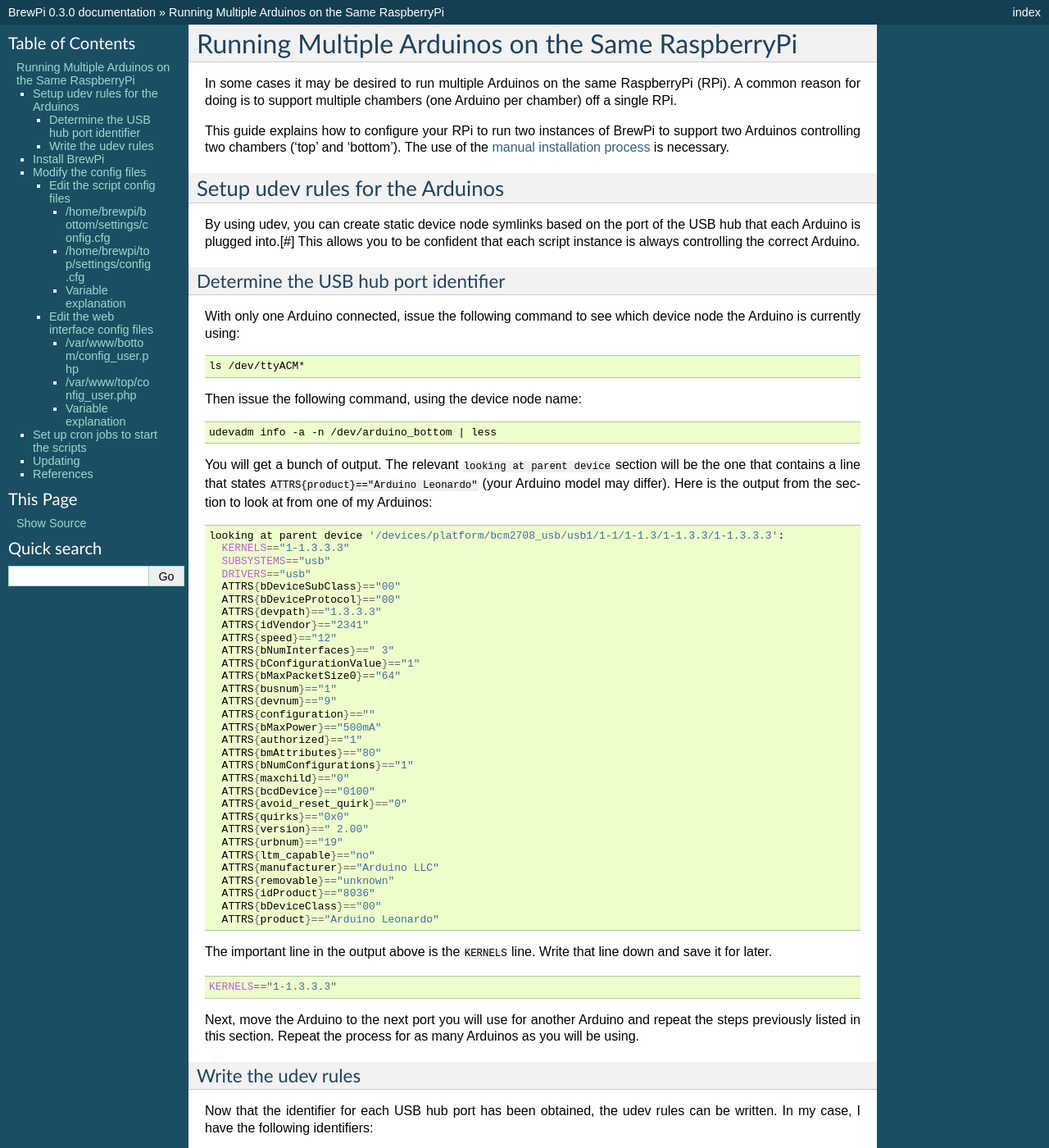
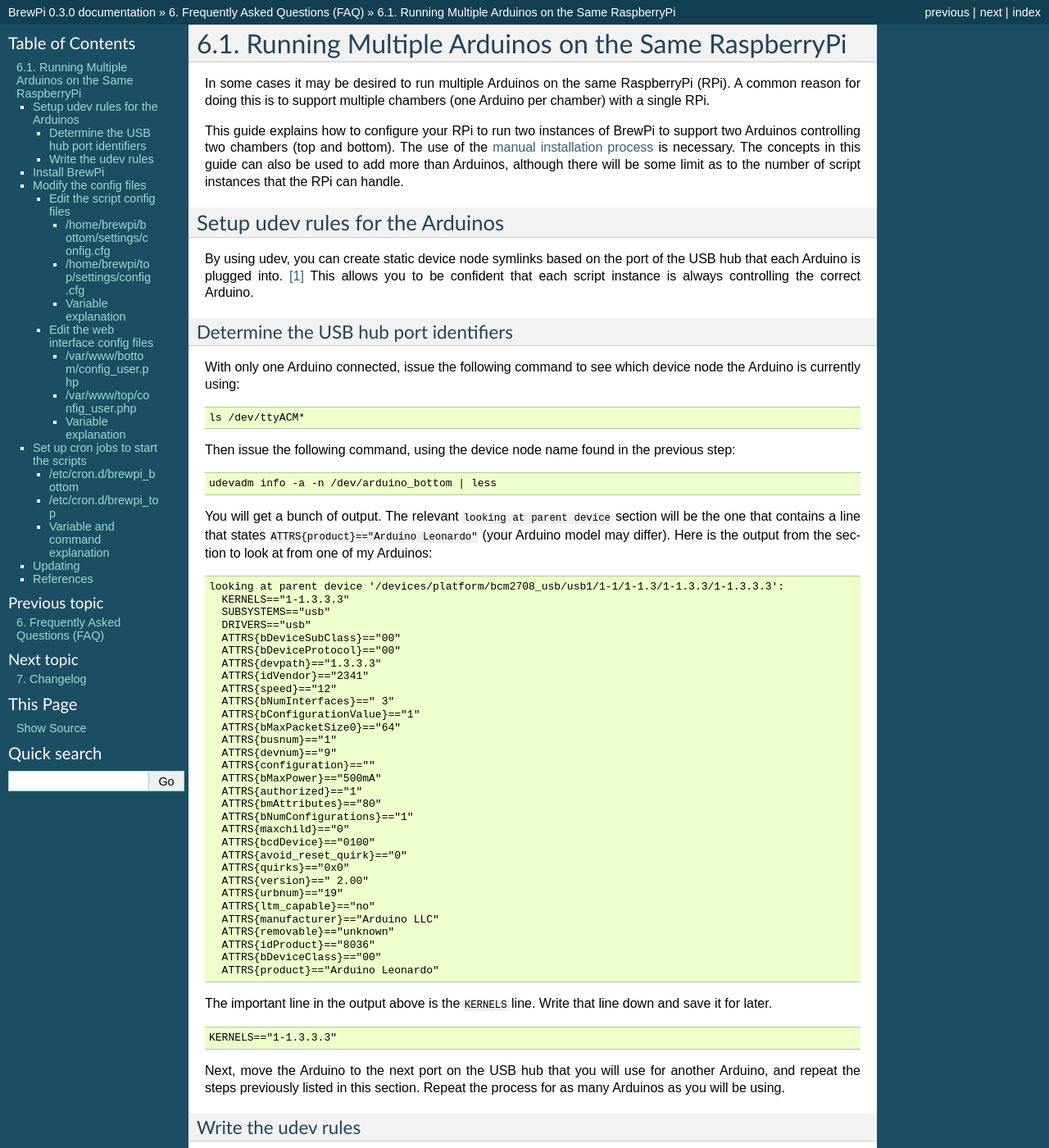
Before and after one commit to BrewPi/brewpi-userdocs, a Sphinx documentation site: the page built from source/advanced-setups/multiple-arduinos-single-rpi.rst, in a window 1280 px wide and 1400 px high. Shown: the whole window at 82% size. Built offline with Sphinx 7.4.7, drawn with Linux system fonts in a browser that asks for light colours; formulas are drawn with MathJax 3; some of the changed text lies outside the part shown.

Commit message:
Final of the multiple BrewPi instance FAQ entry (internal links still broken)

```diff
--- a/source/advanced-setups/multiple-arduinos-single-rpi.rst
+++ b/source/advanced-setups/multiple-arduinos-single-rpi.rst
@@ -1,22 +1,22 @@
 Running Multiple Arduinos on the Same RaspberryPi
 =================================================
-In some cases it may be desired to run multiple Arduinos on the same RaspberryPi (RPi).  A common reason for doing is to support multiple chambers (one Arduino per chamber) off a single RPi.
+In some cases it may be desired to run multiple Arduinos on the same RaspberryPi (RPi).  A common reason for doing this is to support multiple chambers (one Arduino per chamber) with a single RPi.
 
-This guide explains how to configure your RPi to run two instances of BrewPi to support two Arduinos controlling two chambers ('top' and 'bottom').  The use of the `manual installation process <../manual-brewpi-install/manual-brewpi-install.rst>`_ is necessary.
+This guide explains how to configure your RPi to run two instances of BrewPi to support two Arduinos controlling two chambers (top and bottom).  The use of the `manual installation process <../manual-brewpi-install/manual-brewpi-install>`_ is necessary.  The concepts in this guide can also be used to add more than Arduinos, although there will be some limit as to the number of script instances that the RPi can handle.
 
 Setup udev rules for the Arduinos
 ---------------------------------
-By using udev, you can create static device node symlinks based on the port of the USB hub that each Arduino is plugged into.[#]  This allows you to be confident that each script instance is always controlling the correct Arduino.
+By using udev, you can create static device node symlinks based on the port of the USB hub that each Arduino is plugged into. [#]_  This allows you to be confident that each script instance is always controlling the correct Arduino.
 
-Determine the USB hub port identifier
-"""""""""""""""""""""""""""""""""""""
+Determine the USB hub port identifiers
+""""""""""""""""""""""""""""""""""""""
 With only one Arduino connected, issue the following command to see which device node the Arduino is currently using:
 
 .. code-block:: bash
 
     ls /dev/ttyACM*
 
-Then issue the following command, using the device node name:
+Then issue the following command, using the device node name found in the previous step:
 
 .. code-block:: bash
 
@@ -24,7 +24,7 @@ Then issue the following command, using the device node name:
 
 You will get a bunch of output.  The relevant ``looking at parent device`` section will be the one that contains a line that states ``ATTRS{product}=="Arduino Leonardo"`` (your Arduino model may differ).  Here is the output from the section to look at from one of my Arduinos:
 
-.. code-block:: bash
+.. code-block:: none
 
       looking at parent device '/devices/platform/bcm2708_usb/usb1/1-1/1-1.3/1-1.3.3/1-1.3.3.3':
         KERNELS=="1-1.3.3.3"
@@ -60,38 +60,38 @@ You will get a bunch of output.  The relevant ``looking at parent device`` secti
 
 The important line in the output above is the ``KERNELS`` line.  Write that line down and save it for later.
 
-.. code-block:: bash
+.. code-block:: none
 
     KERNELS=="1-1.3.3.3"
 
-Next, move the Arduino to the next port you will use for another Arduino and repeat the steps previously listed in this section.  Repeat the process for as many Arduinos as you will be using.
+Next, move the Arduino to the next port on the USB hub that you will use for another Arduino, and repeat the steps previously listed in this section.  Repeat the process for as many Arduinos as you will be using.
 
 Write the udev rules
 """"""""""""""""""""
 Now that the identifier for each USB hub port has been obtained, the udev rules can be written.  In my case, I have the following identifiers:
 
-.. code-block:: bash
+.. code-block:: none
 
     KERNELS=="1-1.3.3.3"
     KERNELS=="1-1.3.3.4"
 
 Create the file ``/etc/udev/rules.d/99-arduino.rules`` with contents similar to the following:
 
-.. code-block:: bash
+.. code-block:: none
 
     SUBSYSTEM=="tty", KERNEL=="ttyACM*", KERNELS=="1-1.3.3.3", SYMLINK+="arduino_bottom"
     SUBSYSTEM=="tty", KERNEL=="ttyACM*", KERNELS=="1-1.3.3.4", SYMLINK+="arduino_top"
 
-The parameters on each line to change are the following:
+The parameters to change on each line are listed in the table below.  The other two parameters that aren't listed are there to help prevent symlinks from being created if a device other than an Arduino is plugged into one of the ports in question on the USB hub.
 
-+-------------------------------+----------------------------------------------------------------------------------------------------+
-| Parameter                     | Value                                                                                              |
-+===============================+====================================================================================================+
-| ``KERNELS=="1-1.3.3.3"``      | | Set to the identifier from the previous section that corresponds to the port you're working with |
-+-------------------------------+----------------------------------------------------------------------------------------------------+
-| ``SYMLINK+="arduino_bottom"`` | | Set to the name of the symlink you wish to create in ``/dev/``.                                  |
-|                               | | Do not inclue the leading ``/dev/``.                                                             |
-+-------------------------------+----------------------------------------------------------------------------------------------------+
++-------------------------------+-----------------------------------------------------------------------------------------------------+
+| Parameter                     | Value                                                                                               |
++===============================+=====================================================================================================+
+| KERNELS=="1-1.3.3.3"          | | Set to the identifier from the previous section that corresponds to the port you're working with. |
++-------------------------------+-----------------------------------------------------------------------------------------------------+
+| SYMLINK+="arduino_bottom"     | | Set to the name of the symlink you wish to create in ``/dev/``.                                   |
+|                               | | Do not include the leading ``/dev/``.                                                             |
++-------------------------------+-----------------------------------------------------------------------------------------------------+
 
 In the example above, I end up with the symlinks ``/dev/arduino_bottom`` and ``/dev/arduino_top`` when both Arduinos are connected to their respective ports.  The symlink names reflect which chamber each Arduino controls.
 
@@ -126,7 +126,7 @@ Edit the script config files
 /home/brewpi/bottom/settings/config.cfg
 '''''''''''''''''''''''''''''''''''''''
 
-.. code-block:: bash
+.. code-block:: python
 
     scriptPath = /home/brewpi/bottom/
     wwwPath = /var/www/bottom/
@@ -137,7 +137,7 @@ Edit the script config files
 /home/brewpi/top/settings/config.cfg
 ''''''''''''''''''''''''''''''''''''
 
-.. code-block:: bash
+.. code-block:: python
 
     scriptPath = /home/brewpi/top/
     wwwPath = /var/www/top/
@@ -157,8 +157,8 @@ Variable explanation
 +------------+------------------------------------------------------------------------------------------------------------------------------------------------------+
 | port       | | Set to the device node symlink for the Arduino that corresponds to this script instance.  This symlink was set up in the udev rules section above. |
 +------------+------------------------------------------------------------------------------------------------------------------------------------------------------+
-| altport    | | Set to ``/dev/null`` so that the default alternate port will not be attempted.                                                                     |
-|            | | Because the device node symlink will always be correct, you don't want an alternate port to be used                                                |
+| altport    | | Set to ``/dev/null`` so that the use of the default alternate port (/dev/ttyACM1) will not be attempted.                                           |
+|            | | Because the device node symlink will always be correct, you don't want an alternate port to be used.                                               |
 +------------+------------------------------------------------------------------------------------------------------------------------------------------------------+
 | boardType  | | Set to your Arduino board type.                                                                                                                    |
 +------------+------------------------------------------------------------------------------------------------------------------------------------------------------+
@@ -170,7 +170,7 @@ Edit the web interface config files
 /var/www/bottom/config_user.php
 '''''''''''''''''''''''''''''''
 
-.. code-block:: bash
+.. code-block:: php
 
     <?php
             // The default settings in config.php are overruled by the settings in config_user.php
@@ -183,7 +183,7 @@ Edit the web interface config files
 /var/www/top/config_user.php
 ''''''''''''''''''''''''''''
 
-.. code-block:: bash
+.. code-block:: php
 
     <?php
             // The default settings in config.php are overruled by the settings in config_user.php
@@ -196,48 +196,48 @@ Edit the web interface config files
 Variable explanation
 ''''''''''''''''''''
 
-+-------------+--------------------------------------------------------------------------------------------------------------------------------------+
-| Variable    | Value                                                                                                                                |
-+=============+======================================================================================================================================+
-| $scriptPath | | Set to the full path of the script instance that corresponds to this web interface instance.  Do **not** include a trailing slash. |
-+-------------+--------------------------------------------------------------------------------------------------------------------------------------+
++-------------+----------------------------------------------------------------------------------------------------------------------------------+
+| Variable    | Value                                                                                                                            |
++=============+==================================================================================================================================+
+| $scriptPath | | Set to the full path of the script instance that corresponds to this web interface instance.  Do not include a trailing slash. |
++-------------+----------------------------------------------------------------------------------------------------------------------------------+
 
 Set up cron jobs to start the scripts
 -------------------------------------
 Create cron job files for each script instance.  Here are the config files I'm using.
 
 /etc/cron.d/brewpi_bottom
-'''''''''''''''''''''''''
+"""""""""""""""""""""""""
 
-.. code-block:: bash
+.. code-block:: none
+
+    PYTHON=/usr/bin/python
+    SCRIPTPATH=/home/brewpi/bottom
+
+    * * * * * brewpi $PYTHON $SCRIPTPATH/brewpi.py --config $SCRIPTPATH/settings/config.cfg --checkstartuponly --dontrunfile; [ $? != 0 ] && $PYTHON -u $SCRIPTPATH/brewpi.py --config $SCRIPTPATH/settings/config.cfg 1>$SCRIPTPATH/logs/stdout.txt 2>>$SCRIPTPATH/logs/stderr.txt &
+
+/etc/cron.d/brewpi_top
+""""""""""""""""""""""
+
+.. code-block:: none
 
     PYTHON=/usr/bin/python
     SCRIPTPATH=/home/brewpi/top
 
     * * * * * brewpi $PYTHON $SCRIPTPATH/brewpi.py --config $SCRIPTPATH/settings/config.cfg --checkstartuponly --dontrunfile; [ $? != 0 ] && $PYTHON -u $SCRIPTPATH/brewpi.py --config $SCRIPTPATH/settings/config.cfg 1>$SCRIPTPATH/logs/stdout.txt 2>>$SCRIPTPATH/logs/stderr.txt &
 
-/etc/cron.d/brewpi_top
-''''''''''''''''''''''
+Variable and command explanation
+""""""""""""""""""""""""""""""""
 
-.. code-block:: bash
++------------+--------------------------------------------------------------------------------------------------------------------+
+| Variable   | Value                                                                                                              |
++============+====================================================================================================================+
+| PYTHON     | | Set to the full path of the Python binary.                                                                       |
++------------+--------------------------------------------------------------------------------------------------------------------+
+| SCRIPTPATH | | Set to the full path of the script instance that corresponds to this cron job.  Do not include a trailing slash. |
++------------+--------------------------------------------------------------------------------------------------------------------+
 
-    PYTHON=/usr/bin/python
-    SCRIPTPATH=/home/brewpi/top
-
-    * * * * * brewpi $PYTHON $SCRIPTPATH/brewpi.py --config $SCRIPTPATH/settings/config.cfg --checkstartuponly --dontrunfile; [ $? != 0 ] && $PYTHON -u $SCRIPTPATH/brewpi.py --config $SCRIPTPATH/settings/config.cfg 1>$SCRIPTPATH/logs/stdout.txt 2>>$SCRIPTPATH/logs/stderr.txt &
-
-Variable explanation
-''''''''''''''''''''
-
-+------------+------------------------------------------------------------------------------------------------------------------------+
-| Variable   | Value                                                                                                                  |
-+============+========================================================================================================================+
-| PYTHON     | | Set to the full path of the Python binary                                                                            |
-+------------+------------------------------------------------------------------------------------------------------------------------+
-| SCRIPTPATH | | Set to the full path of the script instance that corresponds to this cron job.  Do **not** include a trailing slash. |
-+------------+------------------------------------------------------------------------------------------------------------------------+
-
-``--config $SCRIPTPATH/settings/config.cfg`` is specified for both invocations of the script in the cron job so that BrewPi's process monitoring can see that each script instance is unique.  For a description of the rest of the items in the cron job command, see the `manual installation process cron job page <../manual-brewpi-install/setting-up-cron.rst>`_.
+``--config $SCRIPTPATH/settings/config.cfg`` is specified for both invocations of the script in the cron job so that BrewPi's process monitoring can see that each script instance is unique.  For a description of the rest of the items in the cron job command, see the `manual installation process cron job page <../manual-brewpi-install/setting-up-cron>`_.
 
 Updating
 --------
--- a/source/faq/faq-index.rst
+++ b/source/faq/faq-index.rst
@@ -3,4 +3,8 @@ Frequently Asked Questions (FAQ)
 Sorry, not much to see here yet, but I am aware that this section is needed badly!
 Will fill this with useful content ASAP!
 
-* `How do I run multiple Arduinos off the same RaspberryPi? <../advanced-setups/multiple-arduinos-single-rpi.rst>`_
+.. toctree::
+    :maxdepth: 1
+    :numbered:
+
+    How do I run multiple Arduinos on the same RaspberryPi? <../advanced-setups/multiple-arduinos-single-rpi>
```
Also changed, not shown: other parts of source/advanced-setups/multiple-arduinos-single-rpi.rst (+2 -2 lines).
